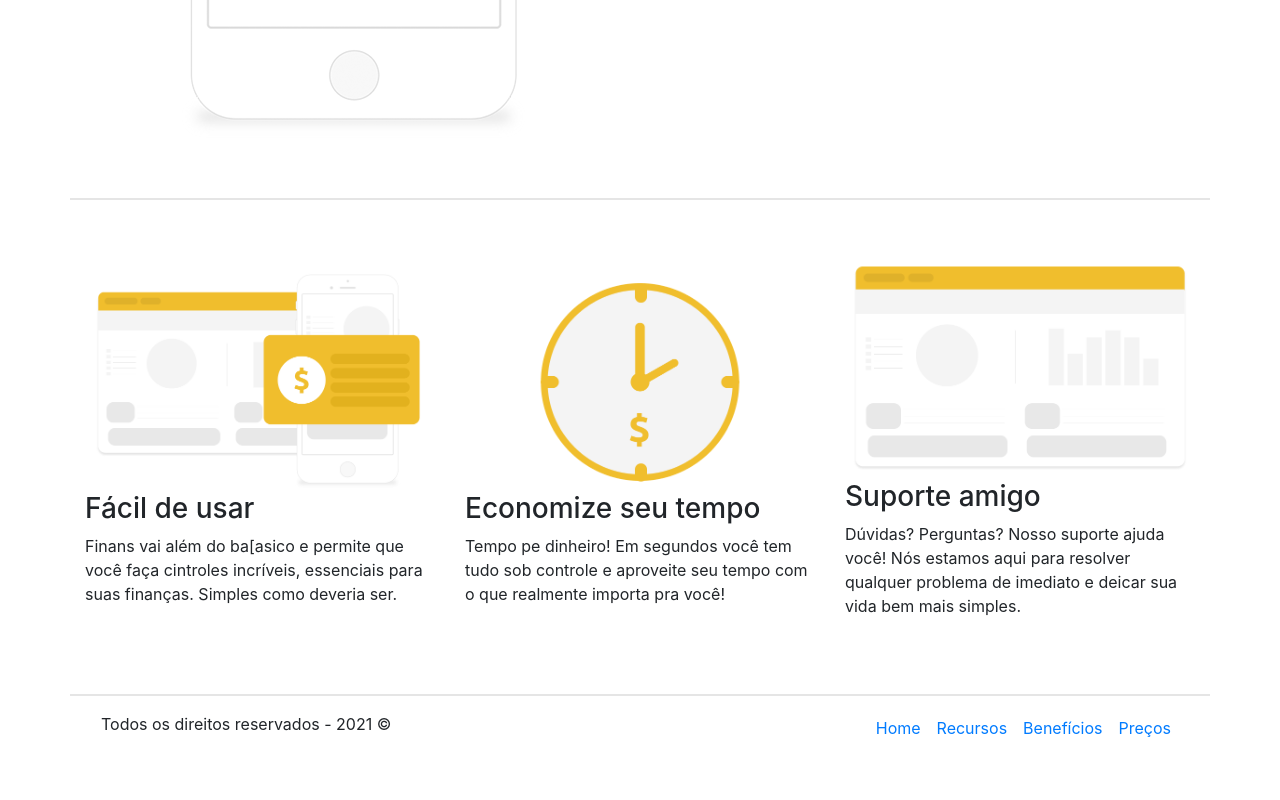
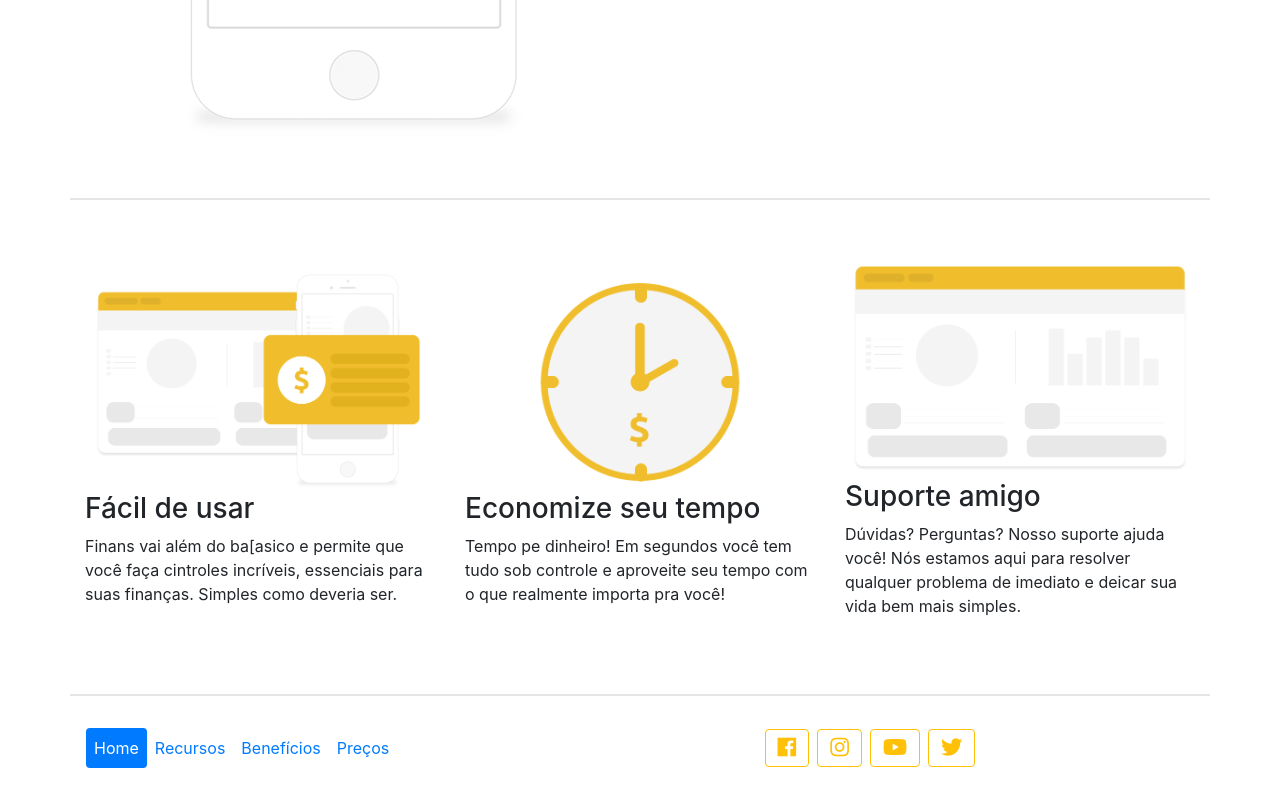
Before and after one commit to Rikelmy22/projeto-finans, a plain HTML site: page index.html in a window 1280 px wide. Shown: the part 1656-2456 px from the top of the page. Before the commit the page ends 2416 px from the top, so only its background shows below. Drawn offline with nearby package versions, Linux system fonts and the light colour scheme.

Commit message:
Ùltima versão do projeto FINANS

```diff
--- a/index.html
+++ b/index.html
@@ -5,7 +5,6 @@
     <meta charset="utf-8">
     <meta name="viewport" content="width=device-width, initial-scale=1, shrink-to-fit=no">
     <title>Finans - Finanças Pessoais</title>
-    <link rel="shortcut icon" href="favicon" type="image/x-icon">
 
     <!-- Bootstrap CSS -->
     <link rel="stylesheet" href="https://stackpath.bootstrapcdn.com/bootstrap/4.1.3/css/bootstrap.min.css" integrity="sha384-MCw98/SFnGE8fJT3GXwEOngsV7Zt27NXFoaoApmYm81iuXoPkFOJwJ8ERdknLPMO" crossorigin="anonymous">
@@ -31,19 +30,19 @@
                 <div id="nav-principal" class="collapse navbar-collapse"><!-- inicio menu -->
                     <ul class="navbar-nav ml-auto">
                         <li class="nav-item">
-                            <a href="#" class="nav-link">Home</a>
+                            <a href="index.html" class="nav-link active">Home</a>
                         </li>
                         <li class="nav-item">
-                            <a href="#" class="nav-link">Rescursos</a>
+                            <a href="recursos.html" class="nav-link">Rescursos</a>
                         </li>
                         <li class="nav-item">
-                            <a href="#" class="nav-link">Benefícios</a>
+                            <a href="beneficios.html" class="nav-link">Benefícios</a>
                         </li>
                         <li class="nav-item">
-                            <a href="#" class="nav-link">Preços</a>
+                            <a href="precos.html" class="nav-link">Preços</a>
                         </li>
                         <li class="nav-item">
-                            <a href="#" class="btn btn-outline-light ml-4">Entrar</a>
+                            <a href="#" class="btn btn-outline-light ml-md-4">Entrar</a>
                         </li>
                     </ul>
                 </div><!-- /fim do menu -->
@@ -148,26 +147,31 @@
         </div>
     </div>
 </section><!-- /fim seção resolução -->
-<footer class="container"><!-- inicio rodapé -->
-    <div class="navbar navbar-expand-sm row">
-        <ul class="navbar-nav col-md-6 order-2 d-flex justify-content-end">
-            <li class="nav-item">
-                <a href="#" class="nav-link">Home</a>
+<footer class="mt-4 mb-4"><!-- inicio rodapé -->
+    <div class="container">
+        <div class="row">
+            <div class="navbar navbar-expand-sm nav-pills">
+                <ul class="navbar-nav col-md-6">
+                    <li class="nav-item ">
+                        <a href="index.html" class="nav-link active">Home</a>
                     </li>
                     <li class="nav-item">
-                <a href="#" class="nav-link">Recursos</a>
+                        <a href="recursos.html" class="nav-link">Recursos</a>
                     </li>
                     <li class="navbar-item">
-                <a href="#" class="nav-link">Benefícios</a>
+                        <a href="beneficios.html" class="nav-link">Benefícios</a>
                     </li>
                     <li class="navbar-item">
-                <a href="#" class="nav-link">Preços</a>
+                        <a href="precos.html" class="nav-link">Preços</a>
                     </li>
                 </ul>
-        <div class="order-1 col-md-6 mt-2">
-            <p>
-                Todos os direitos reservados - 2021 &copy;
-            </p>
+           </div>
+           <div class="text-dark col-md-6 d-flex justify-content-end align-items-center">
+             <a href="#" class="mr-2 btn btn-outline-warning"><i class="fab fa-facebook fa-lg"></i></a>
+             <a href="#" class="mr-2 btn btn-outline-warning"><i class="fab fa-instagram fa-lg"></i></a>
+             <a href="#" class="mr-2 btn btn-outline-warning"><i class="fab fa-youtube fa-lg"></i></a>
+             <a href="#" class="mr-2 btn btn-outline-warning"><i class="fab fa-twitter fa-lg"></i></a>
+           </div>
         </div>
     </div>
 </footer><!-- /inicio rodapé -->
```
Lines whose indentation alone changed are shown as unchanged.
